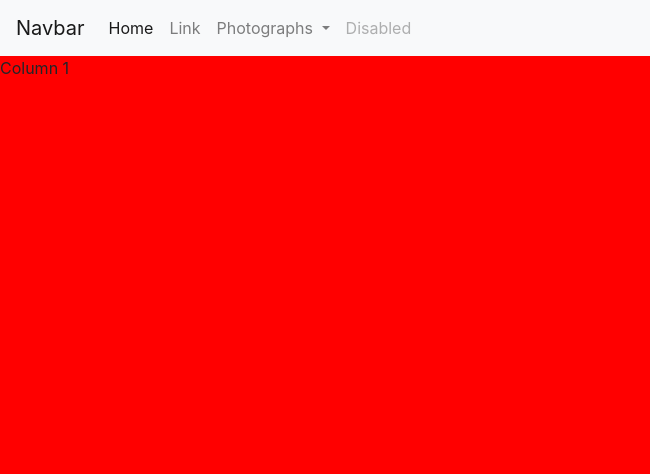
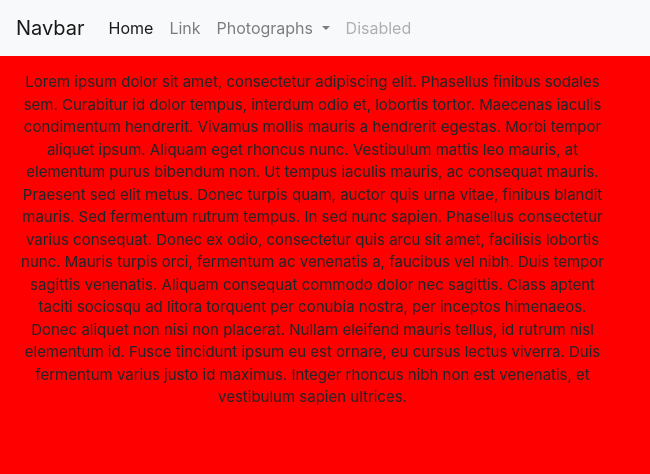
Before and after one commit to muhdarifrawi/kieran-tutor-26May2020, a plain HTML site: page index.html in a window 1280 px wide. Shown: the top 474 px of the page, 0-650 px from the left. Drawn offline with nearby package versions, Linux system fonts and the light colour scheme.

Commit message:
added short bio. added link to github icon.

```diff
--- a/index.html
+++ b/index.html
@@ -45,9 +45,16 @@
     </nav>
     <div class="container-fluid p-0">
         <div class="row small-section">
-            <div class="col">Column 1</div>
+            <div class="col">
+                <p class="text-center bio-text">
+                    Lorem ipsum dolor sit amet, consectetur adipiscing elit. Phasellus finibus sodales sem. Curabitur id dolor tempus, interdum odio et, lobortis tortor. Maecenas iaculis condimentum hendrerit. Vivamus mollis mauris a hendrerit egestas. Morbi tempor aliquet ipsum. Aliquam eget rhoncus nunc. Vestibulum mattis leo mauris, at elementum purus bibendum non. Ut tempus iaculis mauris, ac consequat mauris. Praesent sed elit metus. Donec turpis quam, auctor quis urna vitae, finibus blandit mauris. Sed fermentum rutrum tempus. In sed nunc sapien.
+Phasellus consectetur varius consequat. Donec ex odio, consectetur quis arcu sit amet, facilisis lobortis nunc. Mauris turpis orci, fermentum ac venenatis a, faucibus vel nibh. Duis tempor sagittis venenatis. Aliquam consequat commodo dolor nec sagittis. Class aptent taciti sociosqu ad litora torquent per conubia nostra, per inceptos himenaeos. Donec aliquet non nisi non placerat. Nullam eleifend mauris tellus, id rutrum nisl elementum id. Fusce tincidunt ipsum eu est ornare, eu cursus lectus viverra. Duis fermentum varius justo id maximus. Integer rhoncus nibh non est venenatis, et vestibulum sapien ultrices.
+                </p>
+            </div>
             <div class="col d-flex flex-column justify-content-around">
-                <img class="social-media-bg" src="images/Github.png">
+                <a href="https://github.com/muhdarifrawi" target="#">
+                    <img class="social-media-bg" src="images/Github.png">
+                </a>
                 <img class="social-media-bg" src="images/Insta.png">
                 <img class="social-media-bg" src="images/LinkedIn.png">
                 <img class="social-media-bg" src="images/Twitter.png">
--- a/styles.css
+++ b/styles.css
@@ -17,3 +17,8 @@
     width:250px;
     border-radius: 5px;
 }
+
+.bio-text{
+    padding:15px;
+    font-size: 15px;
+}
```
